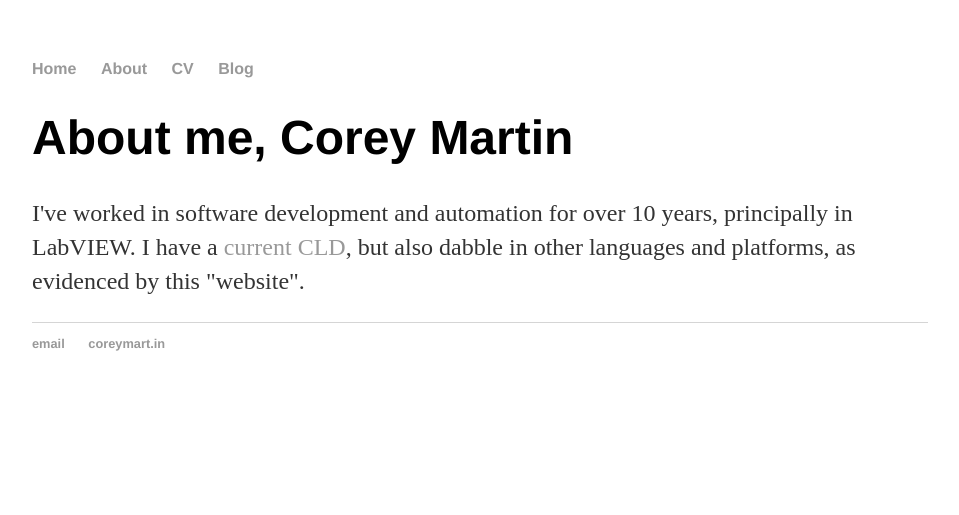
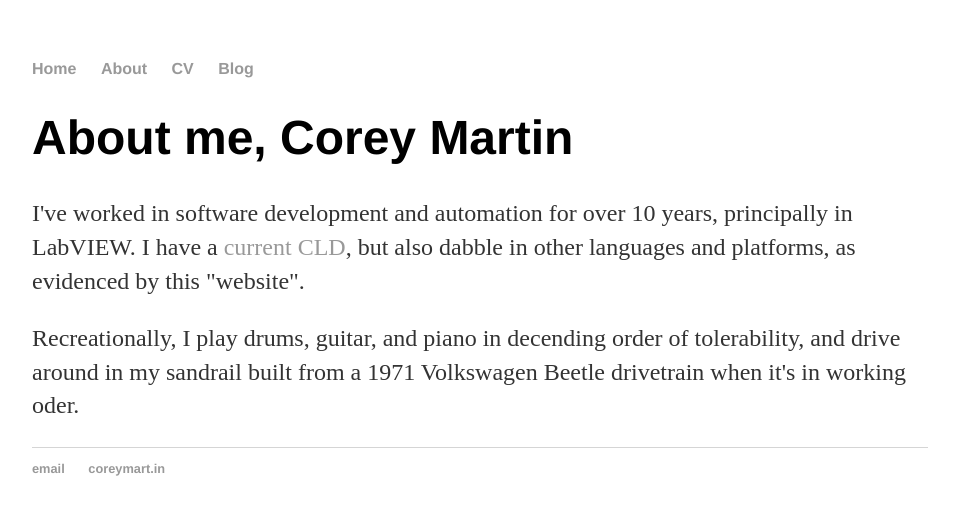
Before and after one commit to CoreySMartin/CoreySMartin.github.io, a Jekyll site: the page built from about/index.html, in a window 1280 px wide. Shown: the top 515 px of the page, without its empty margins (160-1119 px from the left). Built offline with Jekyll 4.4.1, drawn with Linux system fonts in a browser that asks for light colours.

Commit message:
Update index.html

```diff
--- a/about/index.html
+++ b/about/index.html
@@ -5,4 +5,5 @@ title: About Corey Martin
 	<div class="blurb">
 	<h1>About me, Corey Martin</h1>
 	<p>I've worked in software development and automation for over 10 years, principally in LabVIEW.  I have a <a href="https://www.youracclaim.com/badges/66e1fb02-43df-46c7-aaf9-c49be9c5ffc1">current CLD</a>, but also dabble in other languages and platforms, as evidenced by this "website".</p>
+	<p>Recreationally, I play drums, guitar, and piano in decending order of tolerability, and drive around in my sandrail built from a 1971 Volkswagen Beetle drivetrain when it's in working oder.</p>
 	</div><!-- /.blurb -->
```
